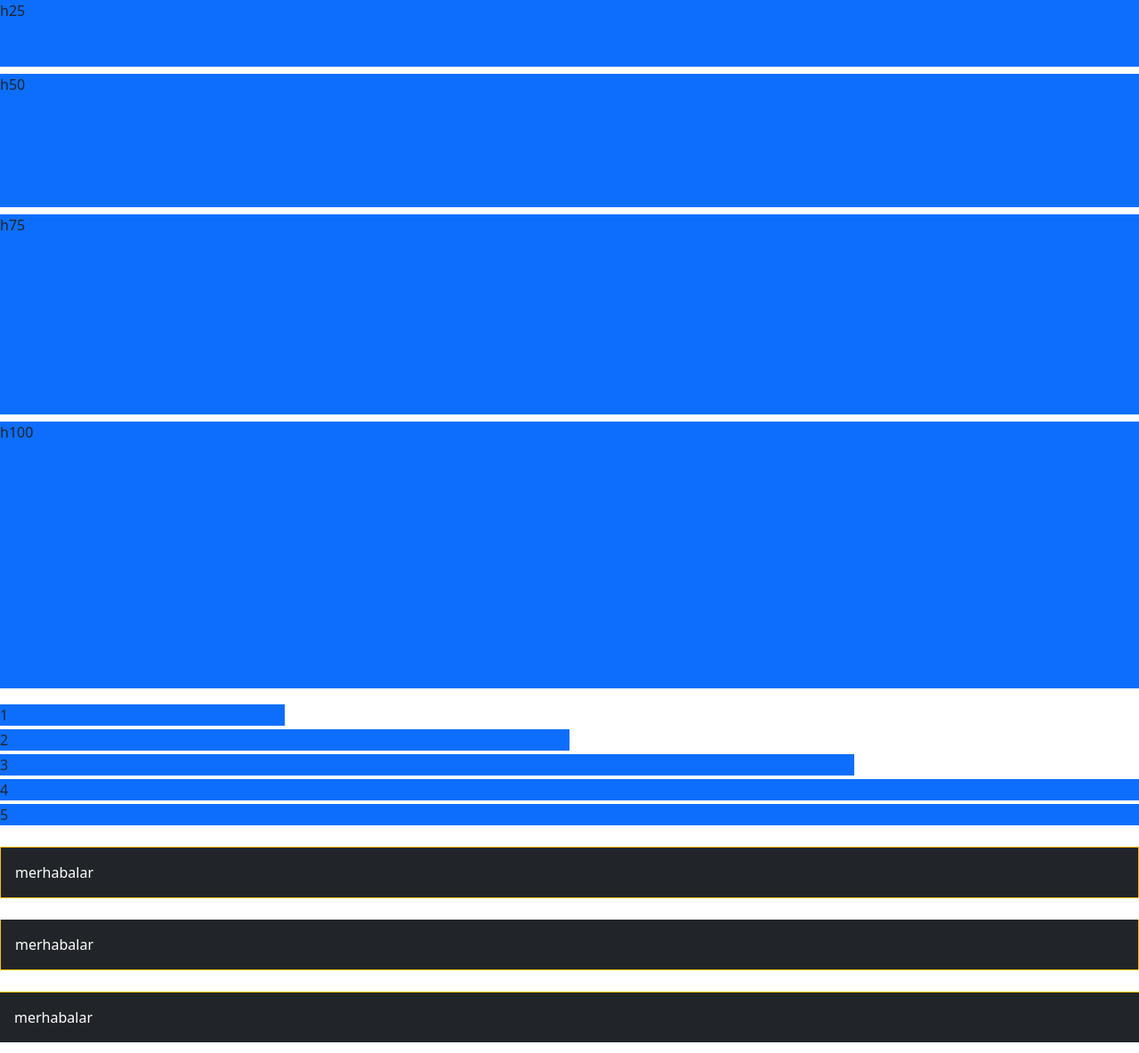
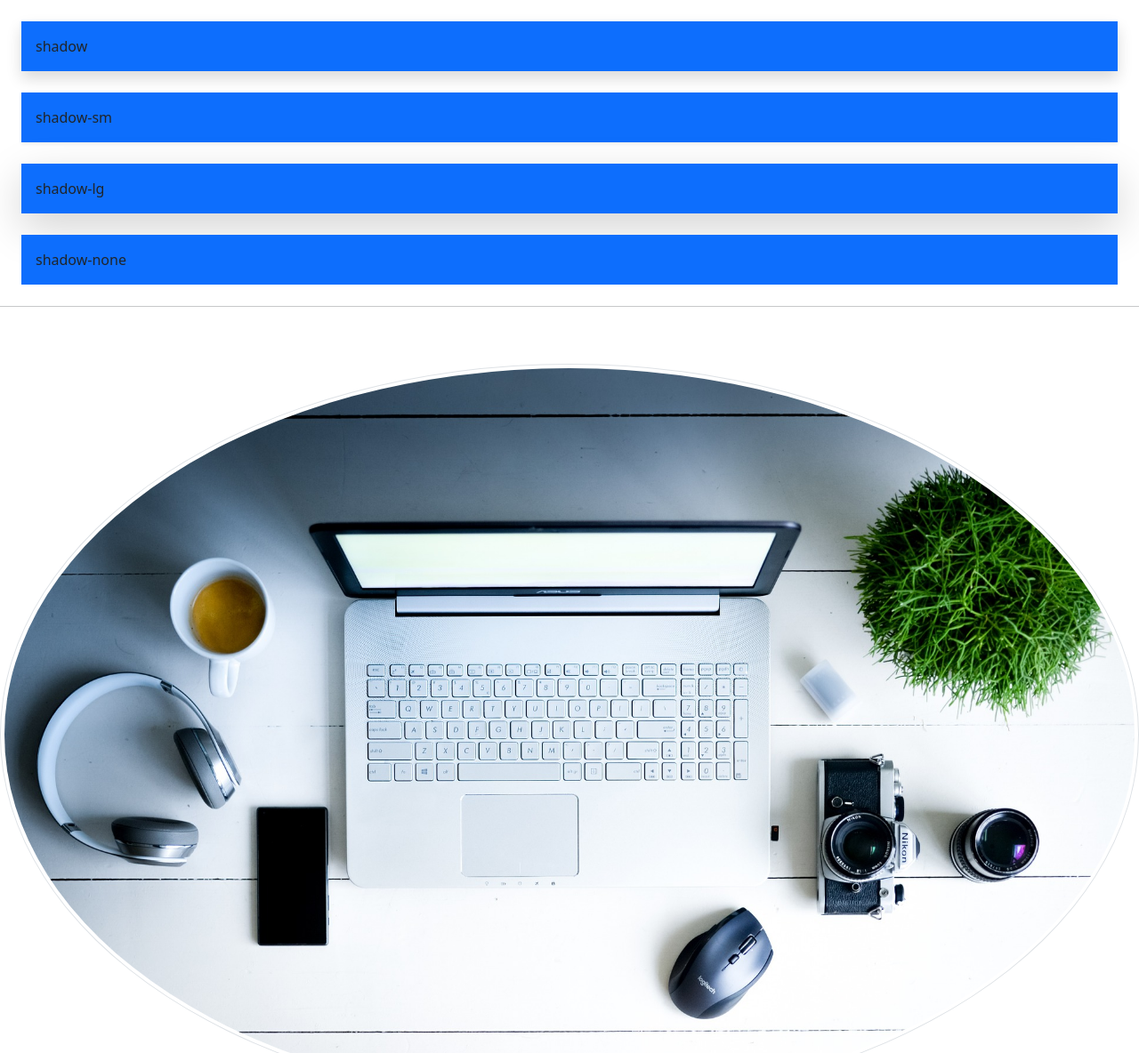
Before and after one commit to hamitmizrak/ecodation_fullstack8, a plain HTML site: page tutorials/3_bootstrap/1_bootstrap_tutorials.html in a window 1280 px wide. Shown: the top 1184 px of the page at 89% size. Drawn offline with nearby package versions, Linux system fonts and the light colour scheme.

Commit message:
shadow, image

```diff
--- a/tutorials/3_bootstrap/1_bootstrap_tutorials.html
+++ b/tutorials/3_bootstrap/1_bootstrap_tutorials.html
@@ -20,6 +20,19 @@
 <body>
     <!-- Start Codes -->
 
+    <!-- shadow -->
+    <div class="d-grid gap-4 m-4">
+        <div class="bg-primary p-3 shadow">shadow</div>
+        <div class="bg-primary p-3 shadow-sm">shadow-sm</div>
+        <div class="bg-primary p-3 shadow-lg">shadow-lg</div>
+        <div class="bg-primary p-3 shadow-none">shadow-none</div>
+    </div>
+    <hr><br><br>
+
+    <!-- image -->
+    <img src="../pictures/computer.jpg" alt="" class="rounded-circle img-thumbnail img-fluid">
+
+    <hr><br><br>
     <div style="height: 300px; margin-bottom: 300px;">
         <div class="bg-primary h-25 mb-2">h25</div>
         <div class="bg-primary h-50 mb-2">h50</div>
@@ -27,6 +40,7 @@
         <div class="bg-primary h-100 mb-2">h100</div>
     </div>
     <br> <br><br><br><br><br>
+
     <!-- width -->
     <div class="d-grid gap-1 mt-5">
         <div class="bg-primary w-25">1</div>
@@ -35,8 +49,6 @@
         <div class="bg-primary w-100">4</div>
         <div class="bg-primary w-auto">5</div>
     </div>
-
-
 
     <!-- border -->
     <div class="bg-dark text-white p-3 mt-4 border border-warning">merhabalar</div>
```
